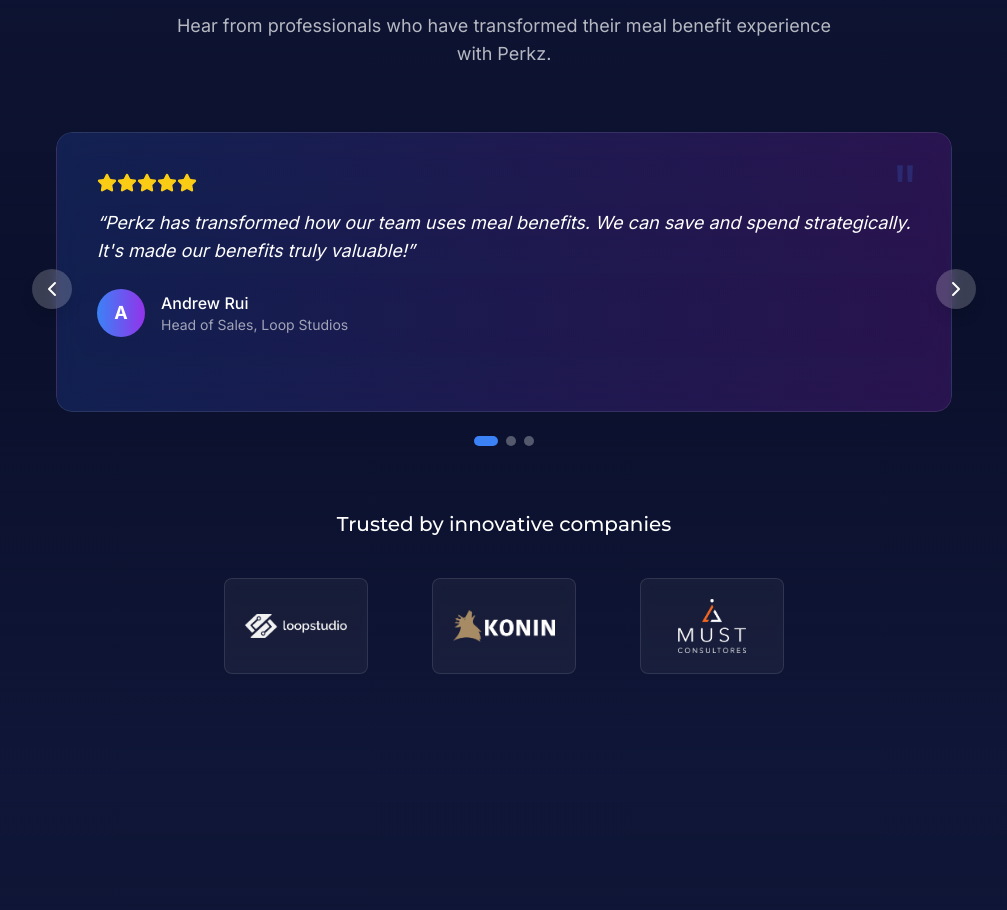
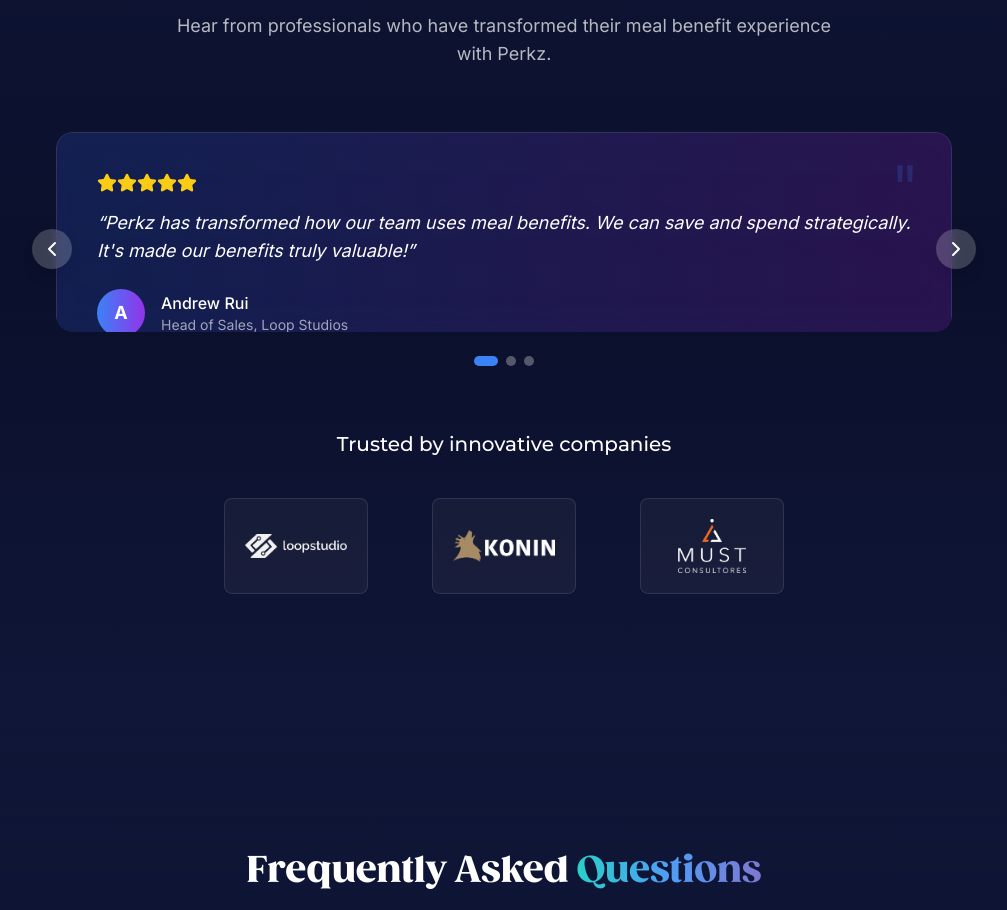
Before and after one commit to Rolangas/Perkz, a Next.js app: page / in a window 1280 px wide. Shown: the part 3340-4250 px from the top of the page, without its empty margins (136-1143 px from the left). Built offline with nearby package versions, Linux system fonts and the light colour scheme.

Commit message:
Reduce testimonial box height to fit content better

```diff
--- a/components/TestimonialsSection.tsx
+++ b/components/TestimonialsSection.tsx
@@ -140,7 +140,7 @@
         <div className="max-w-4xl mx-auto mb-16 relative">
           {/* Carousel container with overflow hidden */}
           <div className="overflow-hidden rounded-2xl relative">
-            <div className="relative h-[400px] sm:h-[350px] md:h-[280px]">
+            <div className="relative h-auto min-h-[250px] sm:min-h-[220px] md:min-h-[200px]">
               <AnimatePresence initial={false} custom={direction} mode="wait">
                 <motion.div
                   key={activeSlide}
@@ -151,12 +151,12 @@
                   exit="exit"
                   className="absolute top-0 left-0 w-full h-full"
                 >
-                  <div className="bg-gradient-to-r from-blue-900/40 to-purple-900/40 backdrop-blur-md p-6 sm:p-8 md:p-10 rounded-2xl border border-white/10 relative h-full flex flex-col justify-between">
+                  <div className="bg-gradient-to-r from-blue-900/40 to-purple-900/40 backdrop-blur-md p-6 sm:p-8 md:p-10 rounded-2xl border border-white/10 h-auto">
                     {/* Quote mark */}
                     <div className="absolute top-4 right-4 md:top-6 md:right-8 text-4xl md:text-6xl text-blue-500/20 font-serif">"</div>
 
                     {/* Content */}
-                    <div className="relative z-10 h-full flex flex-col">
+                    <div className="relative z-10">
                       <div className="flex mb-3 md:mb-4">
                         {[...Array(5)].map((_, i) => (
                           <StarIcon
@@ -166,9 +166,9 @@
                           />
                         ))}
                       </div>
-                      <div className="flex flex-col h-full">
+                      <div className="flex flex-col">
                         <p className="text-white text-base md:text-lg italic mb-3 md:mb-4">&ldquo;{testimonials[activeSlide].content}&rdquo;</p>
-                        <div className="flex items-center mt-2">
+                        <div className="flex items-center mt-2 mb-1">
                           <div className="w-10 h-10 md:w-12 md:h-12 rounded-full bg-gradient-to-r from-blue-500 to-purple-600 flex items-center justify-center text-white font-bold text-base md:text-lg mr-3 md:mr-4 flex-shrink-0">
                             {testimonials[activeSlide].name.charAt(0)}
                           </div>
```
